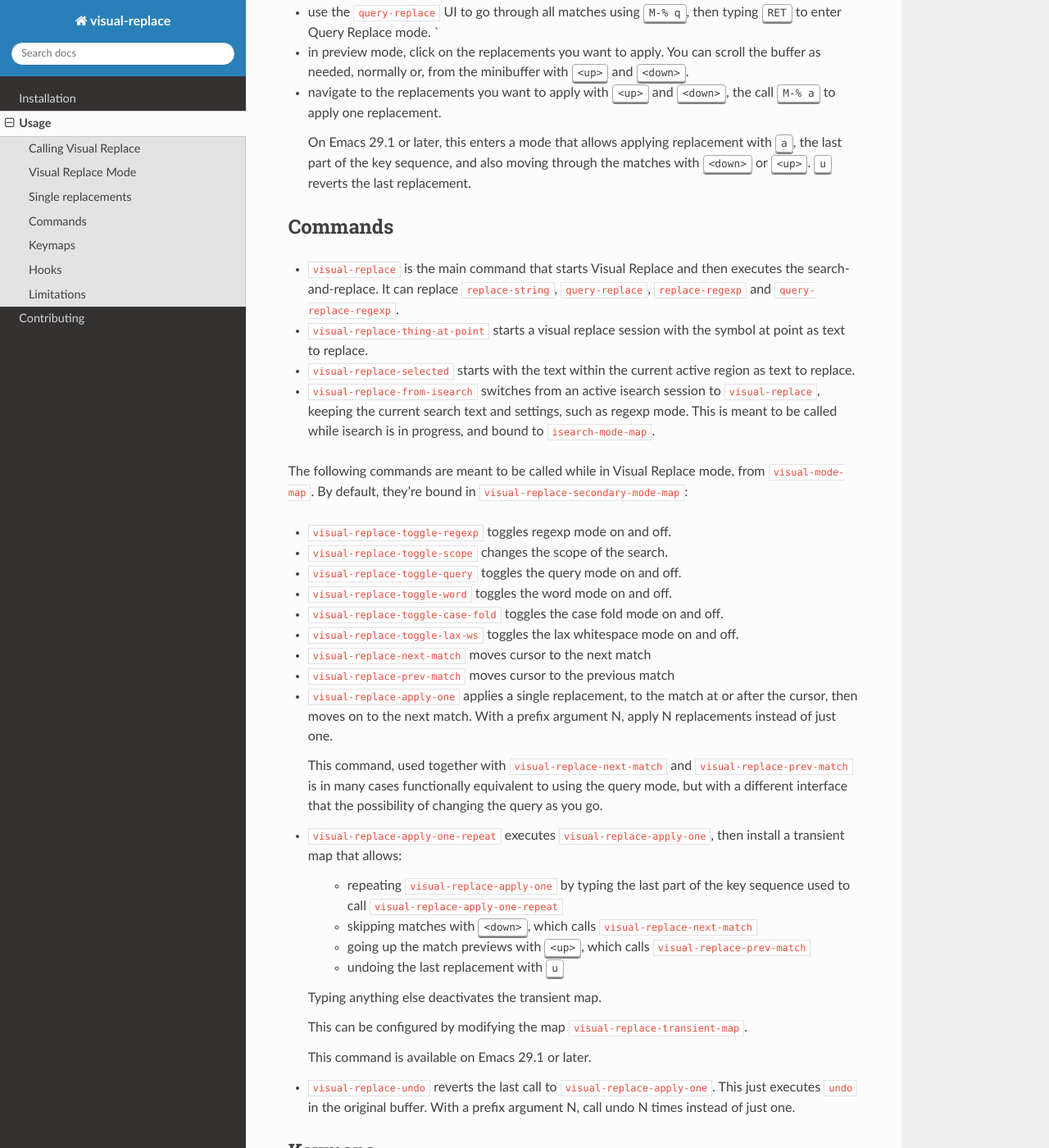
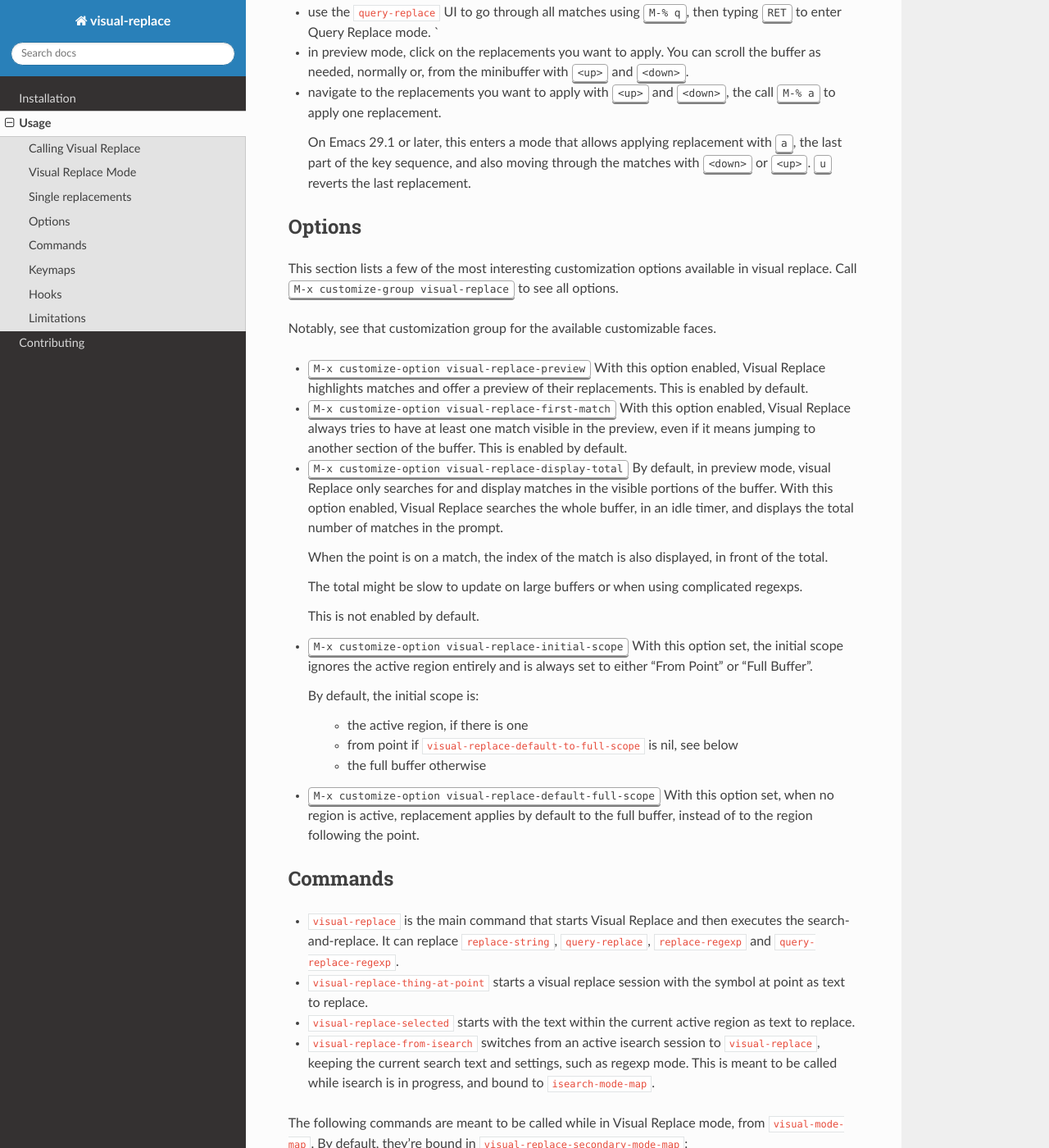
Before and after one commit to szermatt/visual-replace, a Sphinx documentation site: the page built from docs/source/usage.rst, in a window 1280 px wide and 1400 px high, scrolled down 2892 px. Shown: the whole window at 82% size. Built offline with Sphinx 7.4.7 and the Read the Docs theme 3.1.0, drawn with Linux system fonts in a browser that asks for light colours.

Commit message:
docs: Document how to enable display-total and scope options.
This change introduces the section "Options" which lists the most
interesting customization options, such as:
 - preview
 - first-match
 - display-total
 - initial-scope
 - default-to-full-scope

```diff
--- a/docs/source/usage.rst
+++ b/docs/source/usage.rst
@@ -152,6 +152,64 @@
   replacement with :kbd:`a`, the last part of the key sequence, and
   also moving through the matches with :kbd:`<down>` or :kbd:`<up>`.
   :kbd:`u` reverts the last replacement.
+
+.. _options:
+
+Options
+-------
+.. index::
+   pair: variable; visual-replace-display-total
+   pair: variable; visual-replace-preview
+   pair: variable; visual-replace-first-match
+   pair: variable; visual-replace-initial-scope
+   pair: variable; visual-replace-default-to-full-scope
+
+This section lists a few of the most interesting customization options
+available in visual replace. Call :kbd:`M-x customize-group
+visual-replace` to see all options.
+
+Notably, see that customization group for the available customizable
+faces.
+
+* :kbd:`M-x customize-option visual-replace-preview` With this option
+  enabled, Visual Replace highlights matches and offer a preview of
+  their replacements. This is enabled by default.
+
+* :kbd:`M-x customize-option visual-replace-first-match` With this
+  option enabled, Visual Replace always tries to have at least one
+  match visible in the preview, even if it means jumping to another
+  section of the buffer. This is enabled by default.
+
+* :kbd:`M-x customize-option visual-replace-display-total` By default,
+  in preview mode, visual Replace only searches for and display
+  matches in the visible portions of the buffer. With this option
+  enabled, Visual Replace searches the whole buffer, in an idle timer,
+  and displays the total number of matches in the prompt.
+
+  When the point is on a match, the index of the match is also
+  displayed, in front of the total.
+
+  The total might be slow to update on large buffers or when using
+  complicated regexps.
+
+  This is not enabled by default.
+
+* :kbd:`M-x customize-option visual-replace-initial-scope` With this
+  option set, the initial scope ignores the active region
+  entirely and is always set to either "From Point" or "Full Buffer".
+
+  By default, the initial scope is:
+
+    * the active region, if there is one
+
+    * from point if :code:`visual-replace-default-to-full-scope` is nil, see below
+
+    * the full buffer otherwise
+
+* :kbd:`M-x customize-option visual-replace-default-full-scope` With
+  this option set, when no region is active, replacement applies by
+  default to the full buffer, instead of to the region following the
+  point.
 
 .. _commands:
 
```
Also changed, not shown: 1 other file.
